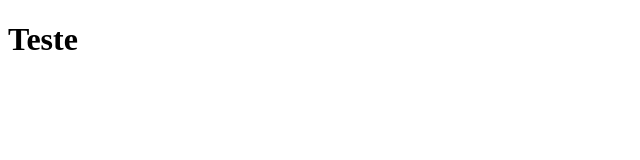
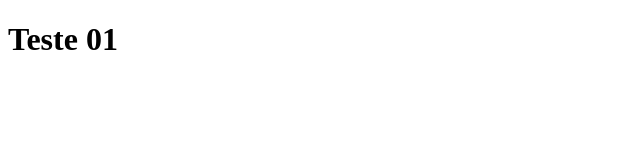
Before and after one commit to sbsc-nne/githubSaoCamiloGRTIC, a plain HTML site: page index.html in a window 1280 px wide. Shown: the full height of the page, 0-640 px from the left. Drawn offline with Linux system fonts and the light colour scheme.

Commit message:
Primeira versao

```diff
--- a/index.html
+++ b/index.html
@@ -6,6 +6,6 @@
     <title>Teste</title>
 </head>
 <body>
-    <h1>Teste</h1>
+    <h1>Teste 01</h1>
 </body>
 </html>
```
